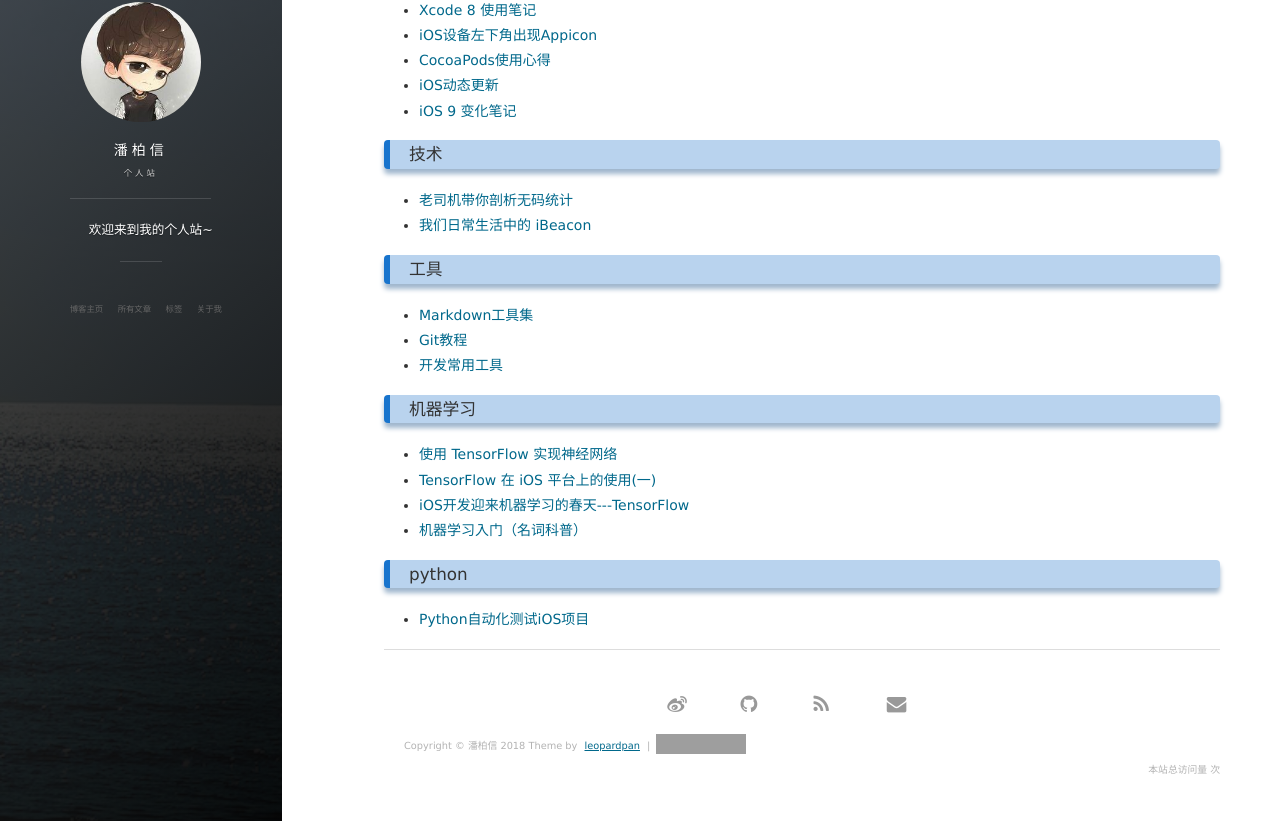
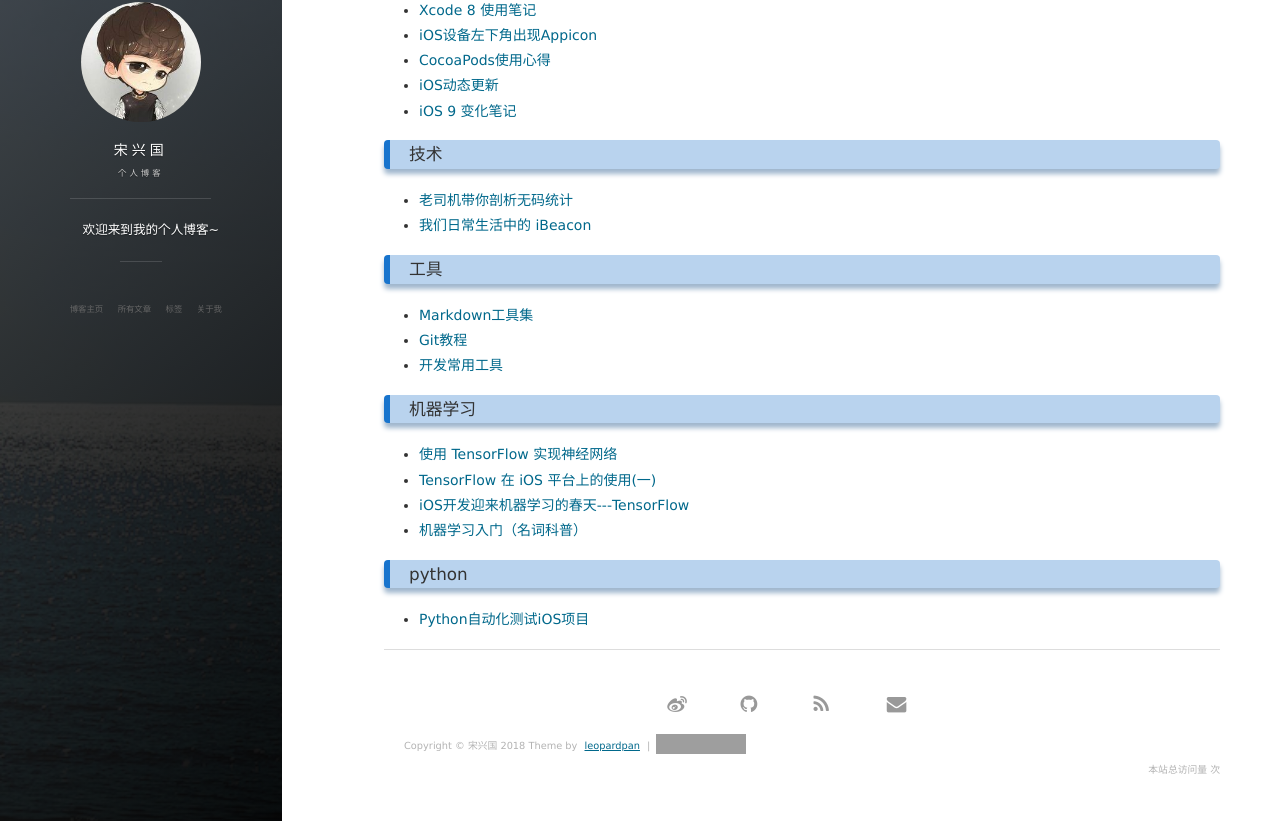
Before and after one commit to songxingguo/personalboke.github.io, a Jekyll site: the page built from tags.html, in a window 1280 px wide and 1320 px high. Shown: the part 496-1317 px from the top of the window. Built offline with Jekyll 4.4.1, drawn with Linux system fonts in a browser that asks for light colours; nearby versions of some CDN libraries; comment, search, counter and statistics services are not loaded; grey boxes are pictures that could not be loaded.

Commit message:
Update _config.yml

```diff
--- a/_config.yml
+++ b/_config.yml
@@ -1,12 +1,12 @@
 # Basic
-title: 潘柏信
-subtitle: 个人站
-description: 欢迎来到我的个人站~
+title: 宋兴国
+subtitle: 个人博客
+description: 欢迎来到我的个人博客~
 # 头像里面的标题
-avatarTitle: leopardpan
+avatarTitle: 阿有的生活
 # 头像里面的描述
-avatarDesc: iOS / 机器学习
-url: "http://baixin.io"
+avatarDesc: 我的精彩生活
+url: "https://github.com/songxingguo"
 
 # Comment
 comment:
@@ -15,10 +15,10 @@ comment:
 
 # Social
 social:
-    weibo: 5366874726
-    github: leopardpan
+    weibo: 111111111
+    github: songxingguo
     # twitter:
-    mail: leopardpan@icloud.com
+    mail: 1328989942.qq.com
 
 # 百度统计
 # 使用博客模板请去掉或者更换 id
```
